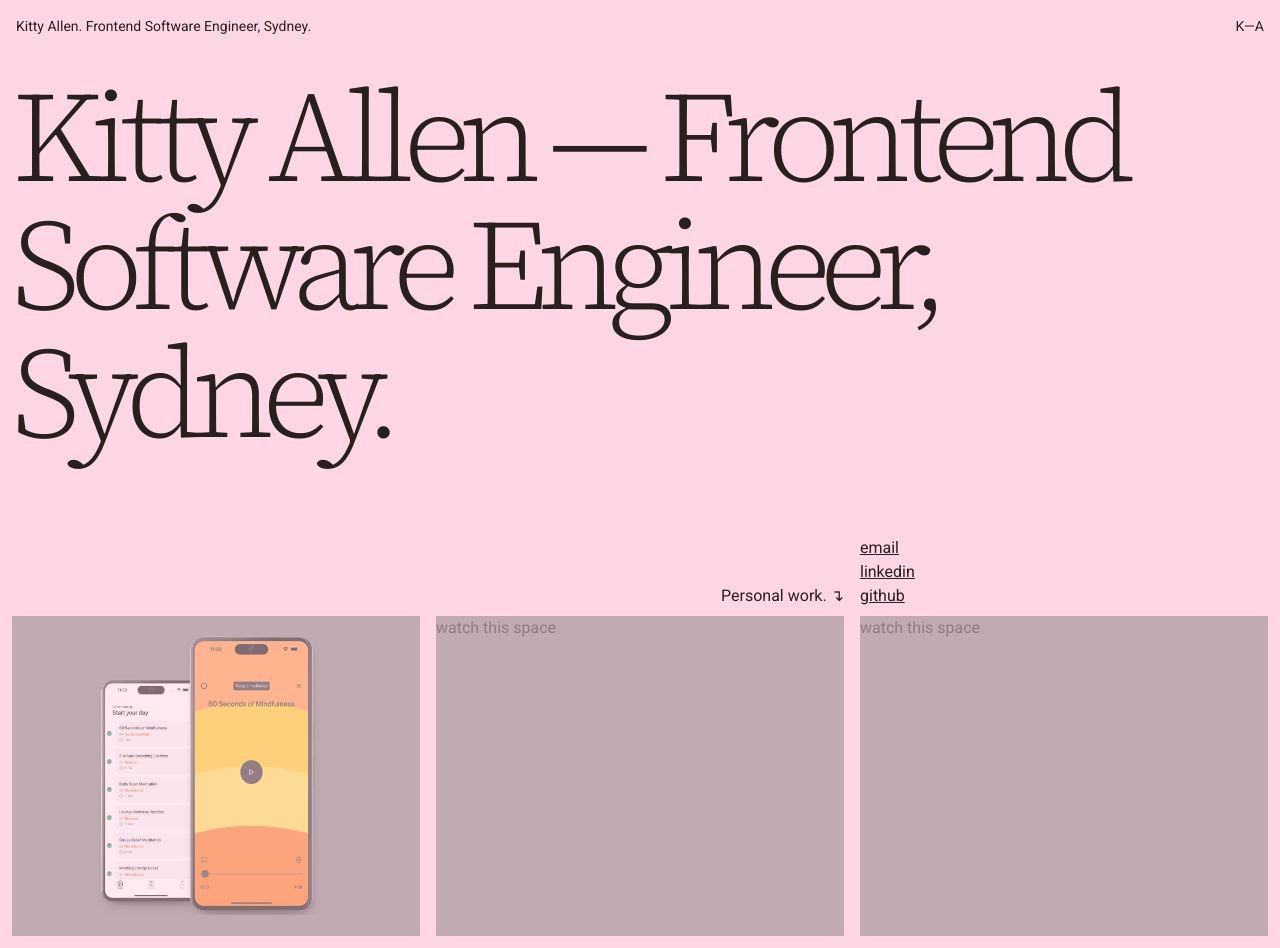
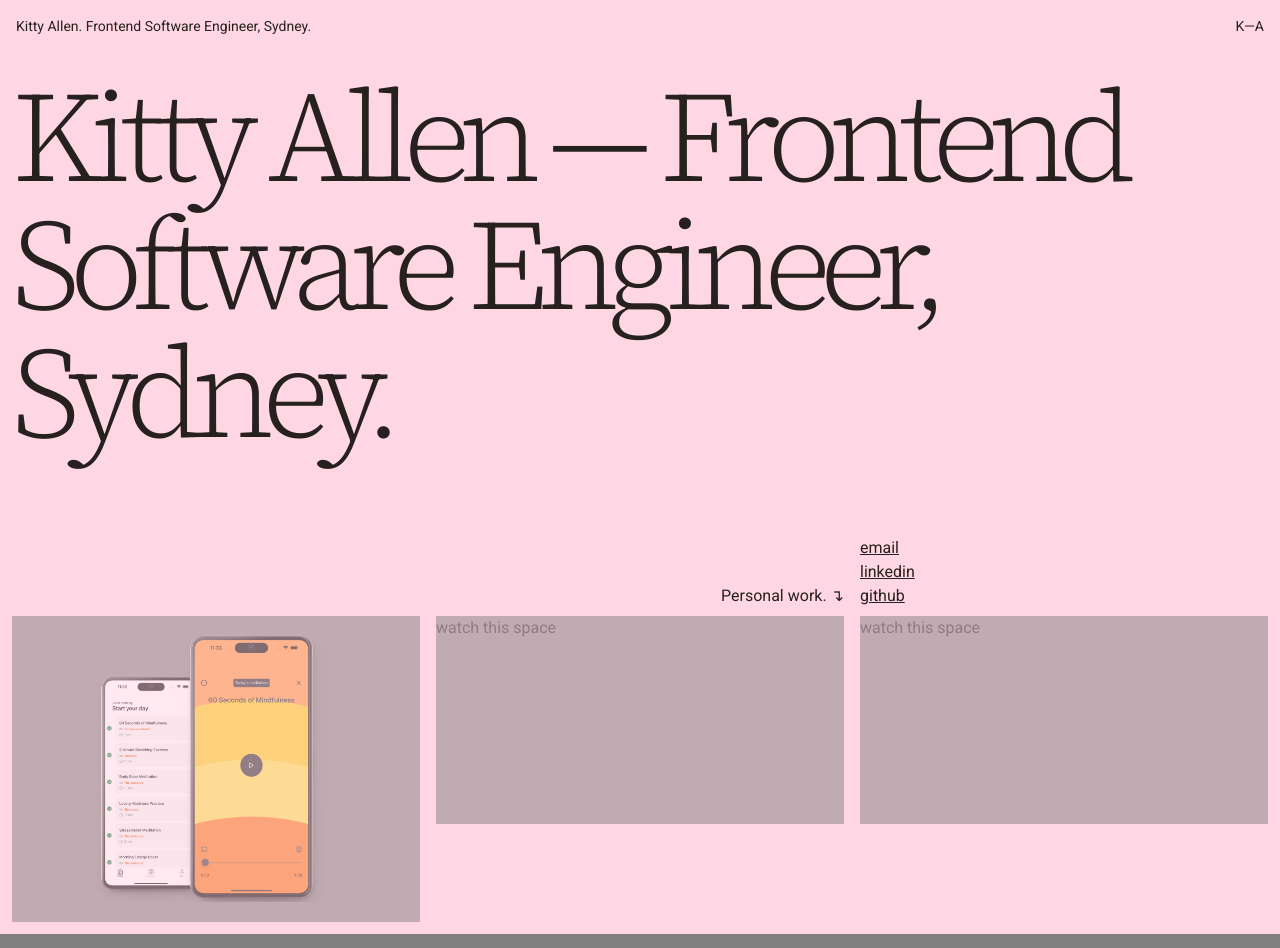
Before and after one commit to parkhabit/portfolio-1, a Next.js app: page / in a window 1280 px wide. Built offline with nearby package versions, Linux system fonts and the light colour scheme.

Commit message:
refactoring

```diff
--- a/src/app/page.tsx
+++ b/src/app/page.tsx
@@ -1,4 +1,4 @@
-import Image from "next/image";
+import ProjectCard from "../components/ProjectCard";
 import headspacePic from "../../public/images/headspace.png";
 
 export default function Home() {
@@ -24,22 +24,14 @@ export default function Home() {
           </div>
         </div>
 
-        <div className="grid grid-cols-3 gap-4 relative mt-2">
-          <a
-            href="https://github.com/parkhabit/headspace"
-            target="_blank"
-            className="flex flex-1 bg-slate-500 h-80"
-          >
-            <Image src={headspacePic} alt="Screenshot of headspace project" />
-          </a>
-          <div className="flex flex-1 bg-[#808080] relative">
-            <div className="bg-[#FFD6E380] absolute w-full h-full" />
-            <p>watch this space</p>
-          </div>
-          <div className="flex flex-1 bg-[#808080] relative">
-            <div className="bg-[#FFD6E380] absolute w-full h-full" />
-            <p>watch this space</p>
-          </div>
+        <div className="grid grid-cols-1 md:grid-cols-3 gap-4 relative mt-2">
+          <ProjectCard
+            link="https://github.com/parkhabit/headspace"
+            image={headspacePic}
+            alt="Screenshot of headspace project"
+          />
+          <ProjectCard link="" image={headspacePic} alt="" />
+          <ProjectCard link="" image={headspacePic} alt="" />
         </div>
       </main>
       <footer className="">
--- /dev/null
+++ b/src/components/ProjectCard.tsx
@@ -0,0 +1,26 @@
+import Image from "next/image";
+import { StaticImageData } from "next/image";
+
+export default function ProjectCard({
+  link,
+  image,
+  alt,
+}: {
+  link?: string;
+  image: StaticImageData;
+  alt: string;
+}) {
+  if (!link) {
+    return (
+      <div className="flex flex-1 bg-[#808080] relative max-h-52 mx-w-40">
+        <div className="bg-[#FFD6E380] absolute w-full h-full" />
+        <p>watch this space</p>
+      </div>
+    );
+  }
+  return (
+    <a href={link} target="_blank" className="flex flex-1 bg-slate-500">
+      <Image src={image} alt={alt} style={{ objectFit: "cover" }} />
+    </a>
+  );
+}
```
